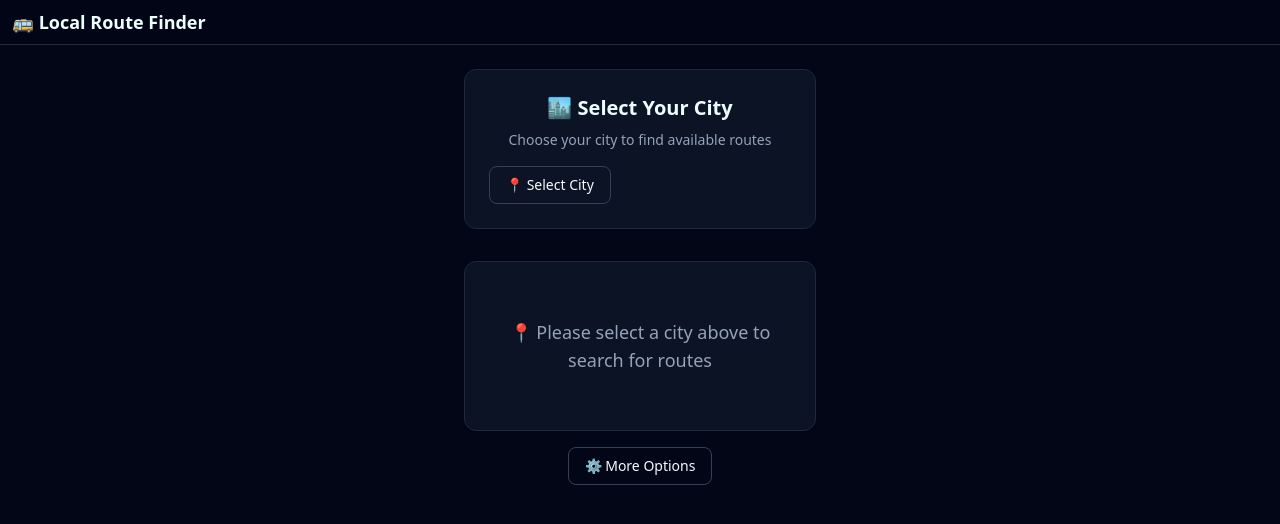
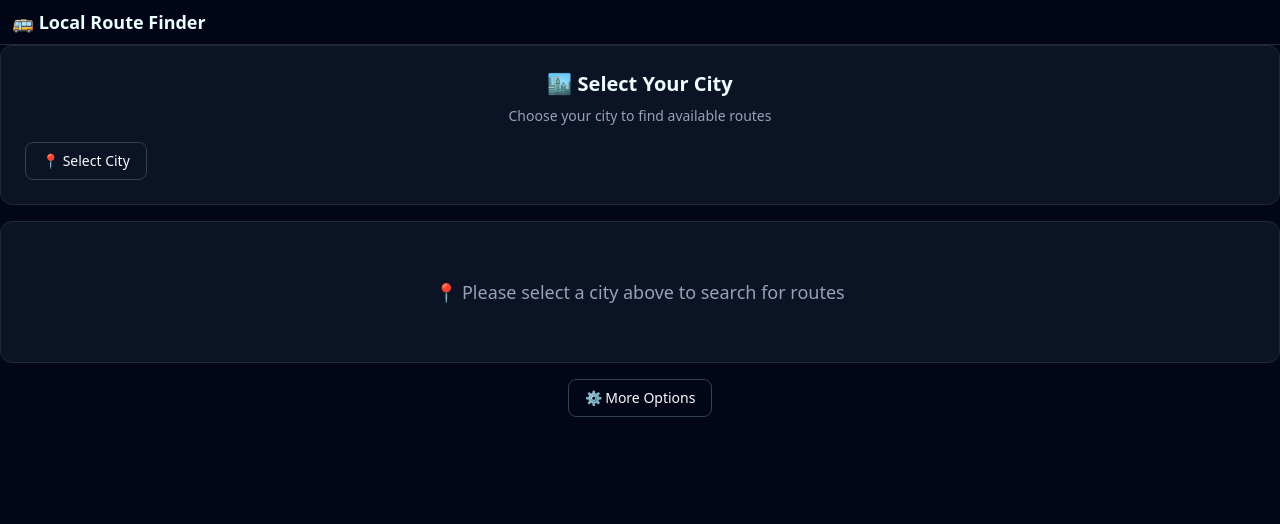
Before and after one commit to subhampaul967/local-route-finder, a Next.js app in the folder frontend/: page / in a window 1280 px wide. Shown: the top 524 px of the page. Built offline with nearby package versions, Linux system fonts and the light colour scheme.

Commit message:
Fix city selector layout - remove flex-1 conflict and fix JSX syntax

```diff
--- a/frontend/app/page.tsx
+++ b/frontend/app/page.tsx
@@ -57,8 +57,7 @@ export default function HomePage() {
 
   return (
     <SimpleAppShell>
-      <main className="mx-auto flex max-w-sm flex-1 flex-col gap-4 px-4 py-6">
-        {/* City Selection - Always Visible */}
+      {/* City Selection - Full Width at Top */}
       <Card className="p-6 bg-slate-900/60 mb-4">
         <div className="text-center mb-4">
           <h2 className="text-xl font-semibold text-brand-foreground mb-2">
@@ -74,9 +73,9 @@ export default function HomePage() {
         />
       </Card>
 
-        {/* Main Content - Only when city is selected */}
+      {/* Main Content - Full Width Below City Selection */}
       {selectedCity && (
-          <Card className="p-6 bg-slate-900/60">
+        <Card className="p-6 bg-slate-900/60 mb-4">
           <div className="mb-4 text-center">
             <h1 className="text-2xl font-semibold text-brand-foreground">
               Local Bus / Shared Auto Finder
@@ -100,7 +99,7 @@ export default function HomePage() {
 
       {/* Show message when no city is selected */}
       {!selectedCity && (
-          <Card className="p-6 bg-slate-900/60">
+        <Card className="p-6 bg-slate-900/60 mb-4">
           <div className="text-center py-8">
             <p className="text-slate-400 text-lg">
               📍 Please select a city above to search for routes
@@ -177,7 +176,6 @@ export default function HomePage() {
           </Button>
         </div>
       )}
-      </main>
     </SimpleAppShell>
   );
 }
```
Lines whose indentation alone changed are shown as unchanged.
